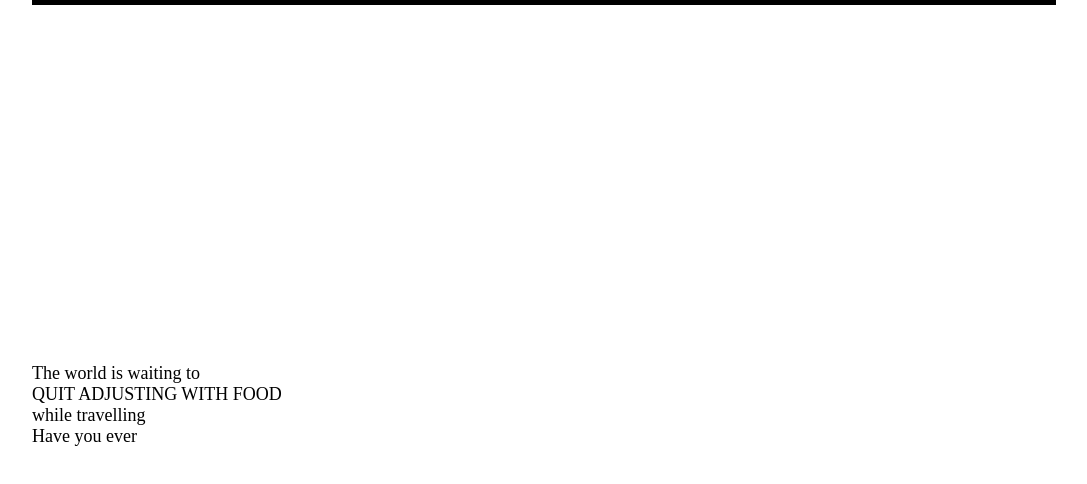
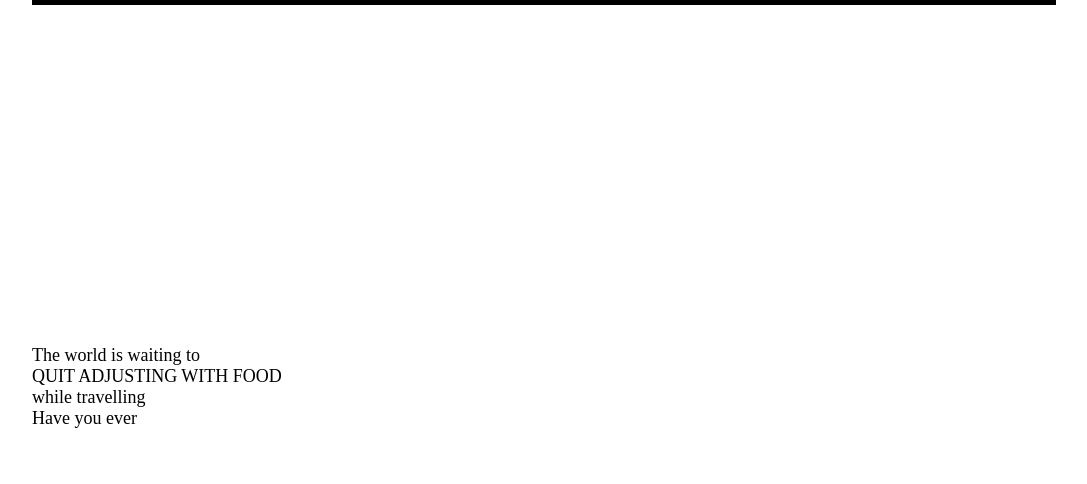
Before and after one commit to vykhy/piyush-landing-page, a plain HTML site: page index.html in a window 1280 px wide. Shown: the part 32-516 px from the top of the page, without its empty margins (96-1183 px from the left). Drawn offline with Linux system fonts and the light colour scheme.

Commit message:
align center fixed

```diff
--- a/public/styles/style.css
+++ b/public/styles/style.css
@@ -11,16 +11,21 @@ a{
 }
 section {
     scroll-snap-align: start;
-    height: 100vh;
+    min-height: 100vh;
+    display: flex;
+    flex-direction: column;
 }
 /*helpers*/
 .container{
+    flex-grow: 1;
+    display: flex;
+    flex-direction: column;
     height: 100%;
     width: 80%;
     margin: 0 auto;
 }
 .align-center-vertical{
-    height: 100%;
+    flex-grow: 1;
     width: 100%;
     display: flex;
     align-items: center;
```
